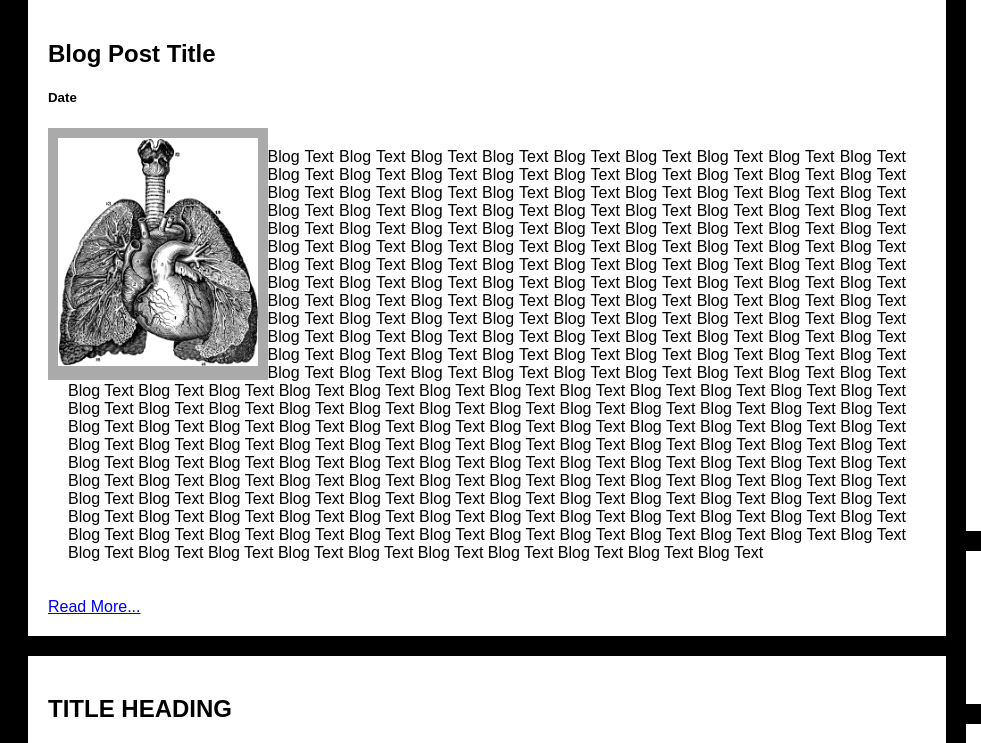
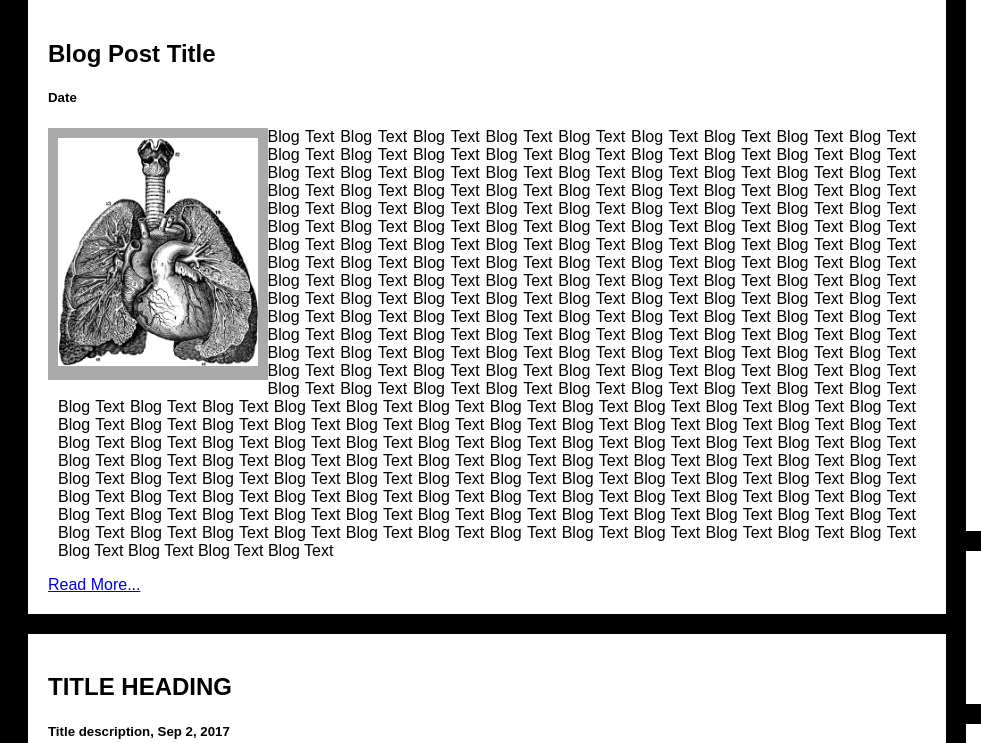
Before and after one commit to midnightsun183/unapologeticallyalive.github.io, a plain HTML site: page Blog Posts/Template.html in a window 1280 px wide. Shown: the part 580-1323 px from the top of the page, 0-981 px from the left. Drawn offline with nearby package versions, Linux system fonts and the light colour scheme; files whose address does not match are found by name.

Commit message:
Update style.css

```diff
--- a/Blog Posts/style.css
+++ b/Blog Posts/style.css
@@ -56,7 +56,8 @@ body {
 .posttext {
 	text-align: justify;
  	text-justify: inter-word;
-	padding: 20px;
+	margin-left: 10px;
+	margin-right: 10px
 }
 
 
```
